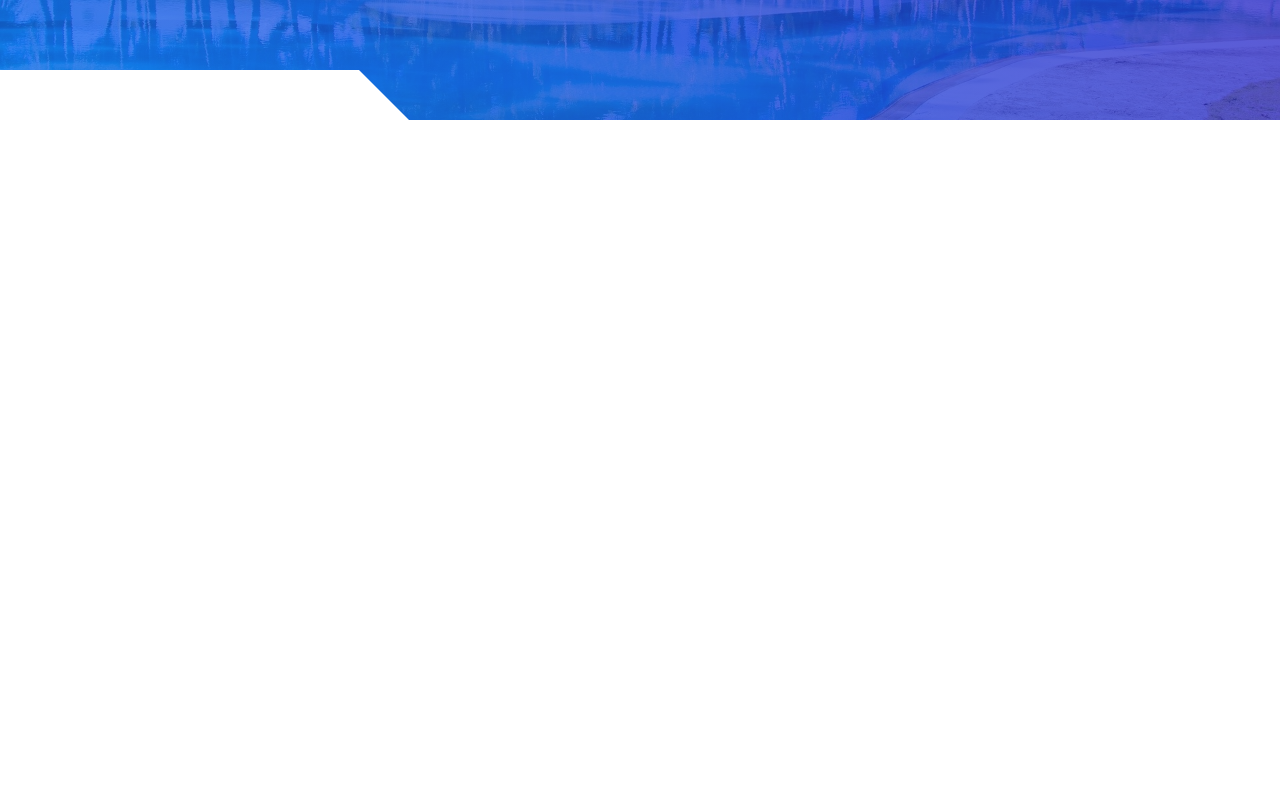
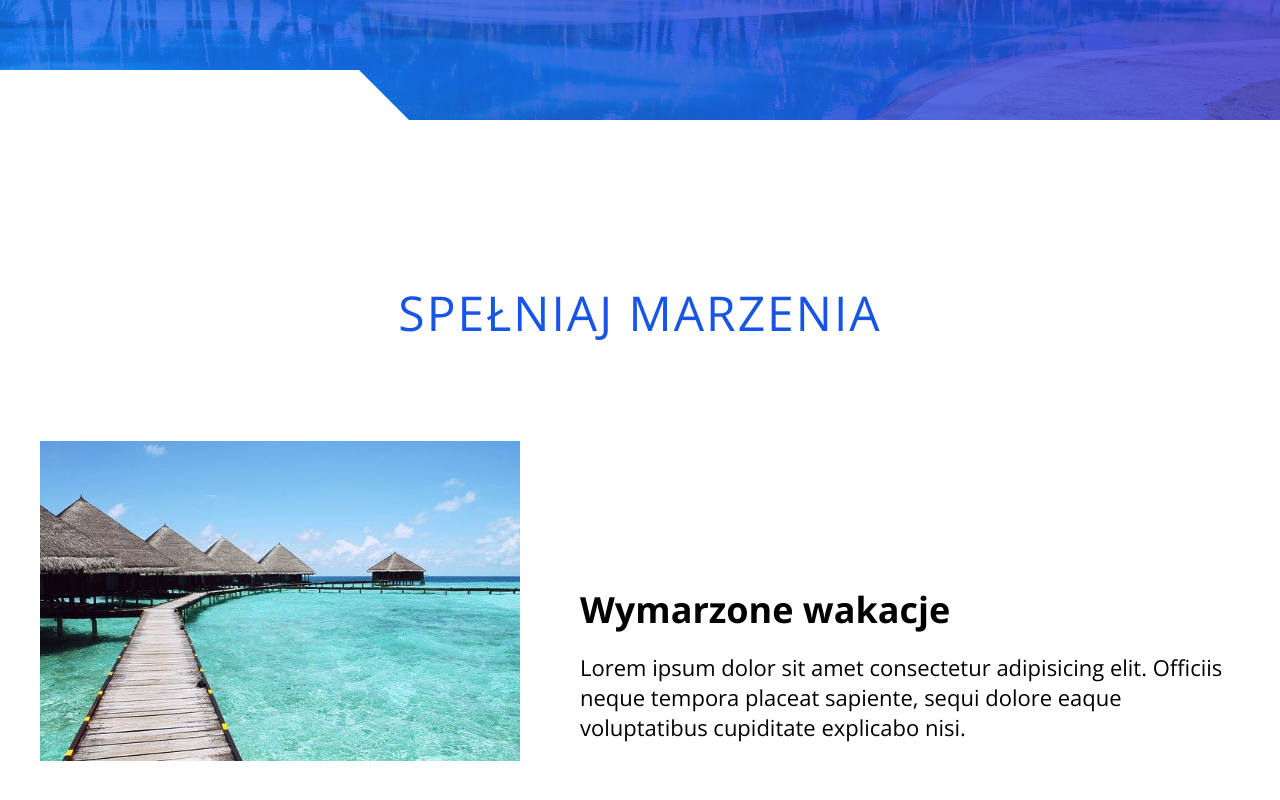
Before and after one commit to sztajglaP/strona_kurs_1, a plain HTML site: page index.html in a window 1280 px wide. Shown: the part 480-1280 px from the top of the page. Before the commit the page ends 800 px from the top, so only its background shows below. Drawn offline with nearby package versions, Linux system fonts and the light colour scheme.

Commit message:
created dreams section

```diff
--- a/index.html
+++ b/index.html
@@ -45,6 +45,39 @@
         <div class="white-block white-block-left"></div>
     </header>
 
+    <!-- MAIN -->
+    <main class="main">
+        <!-- SECTION DREAMS -->
+        <section class="dreams section-padding section white-section">
+
+            <div class="wrapper">
+
+                <h2 class="section-heading">Spełniaj marzenia</h2>
+                <div class="dreams__box">
+                    <div class="dreams__box-img">
+                        <img src="./img/paradise-g33511505e_640.jpg" alt="Domki nad oceanem" class="dreams__img">
+                    </div>
+                    <div class="dreams__box-text">
+                        <h3 class="dreams__title">Wymarzone wakacje</h3>
+                        <p class="dreams__text">Lorem ipsum dolor sit amet consectetur adipisicing elit. Officiis neque tempora placeat sapiente, sequi dolore eaque voluptatibus cupiditate explicabo nisi.</p>
+                    </div>
+                </div>
+
+                <div class="dreams__box">
+                    <div class="dreams__box-img dreams__box-img--right">
+                        <img src="./img/bora-bora-gf596c5bd0_640.jpg" alt="Domki nad oceanem na tle gory" class="dreams__img">
+                    </div>
+                    <div class="dreams__box-text dreams__box-text--right">
+                        <h3 class="dreams__title">Niezapomniane przygody</h3>
+                        <p class="dreams__text">Lorem ipsum dolor sit amet consectetur adipisicing elit. Officiis neque tempora placeat sapiente, sequi dolore eaque voluptatibus cupiditate explicabo nisi.</p>
+                    </div>
+                </div>
+
+            </div>
+
+        </section>
+    </main>
+
     <script src="./js/script.js"></script>
 </body>
 </html>
--- a/sass/_components.scss
+++ b/sass/_components.scss
@@ -47,3 +47,38 @@
         transform-origin: left;
     }
 }
+
+.section-heading {
+    position: relative;
+    margin-bottom: 2em;
+    font-size: 3rem;
+    font-weight: 300;
+    text-transform: uppercase;
+    text-align: center;
+    color: $main-color;
+    letter-spacing: 2px;
+}
+
+.section-padding {
+    padding: 6em 2em;
+}
+
+@media(min-width: 768px) {
+    .section-heading {
+        font-size: 3.6rem;
+    }
+
+    .section-padding {
+        padding: 6em 2em;
+    }
+}
+
+@media(min-width: 992px) {
+    .section-heading {
+        font-size: 4.8rem;
+    }
+
+    .section-padding {
+        padding: 10em 2em;
+    }
+}
--- a/sass/style.scss
+++ b/sass/style.scss
@@ -168,6 +168,30 @@ body {
     }
 }
 
+// MAIN
+// SECTION DREAMS
+.dreams {
+    &__box {
+        display: flex;
+        flex-direction: column;
+        margin: 2em 0;
+    }
+
+    &__img {
+        width: 100%;
+        margin-bottom: 1em;
+    }
+
+    &__title {
+        margin-bottom: 0.5em;
+    }
+
+    &__text {
+        font-size: 1.4rem;
+    }
+}
+
+
 
 
 
@@ -175,6 +199,34 @@ body {
 // ==============
 // MEDIA
 // ==============
+
+@media(min-width: 576px) {
+    .dreams {
+        &__box {
+            flex-direction: row;
+            justify-content: space-between;
+        }
+
+        &__box-text {
+            width: 55%;
+
+            &--right {
+                text-align: right;
+            }
+        }
+
+        &__box-img {
+            width: 40%;
+
+            &--right {
+                order: 1;
+            }
+        }
+    }
+
+
+
+}
 
 @media(min-width: 768px) {
     .white-block {
@@ -195,12 +247,24 @@ body {
             font-size: 1.6rem;
         }
     }
+
+    .dreams {
+        &__text {
+            font-size: 1.8rem;
+        }
+    }
 }
 
 @media(min-width: 992px) {
     .burger-btn {
         top: 50px;
         right: 50px;
+    }
+
+    .nav {
+        &__item {
+            font-size: 4.8rem;
+        }
     }
 
     .header {
@@ -210,4 +274,26 @@ body {
             font-size: 10rem;
         }
     }
+
+    .dreams {
+        &__box {
+            margin: 5em 0;
+        }
+
+        &__box-text {
+            display: flex;
+            flex-direction: column;
+            justify-content: flex-end;
+            margin-bottom: 2.5em;
+        }
+
+        &__title {
+            font-size: 3.6rem;
+        }
+
+        &__text {
+            font-size: 2.2rem;
+        }
+    }
+
 }
```
Also changed, not shown: css/style.css, img/bora-bora-gf596c5bd0_640.jpg (added), img/paradise-g33511505e_640.jpg (added), 1 other file.
